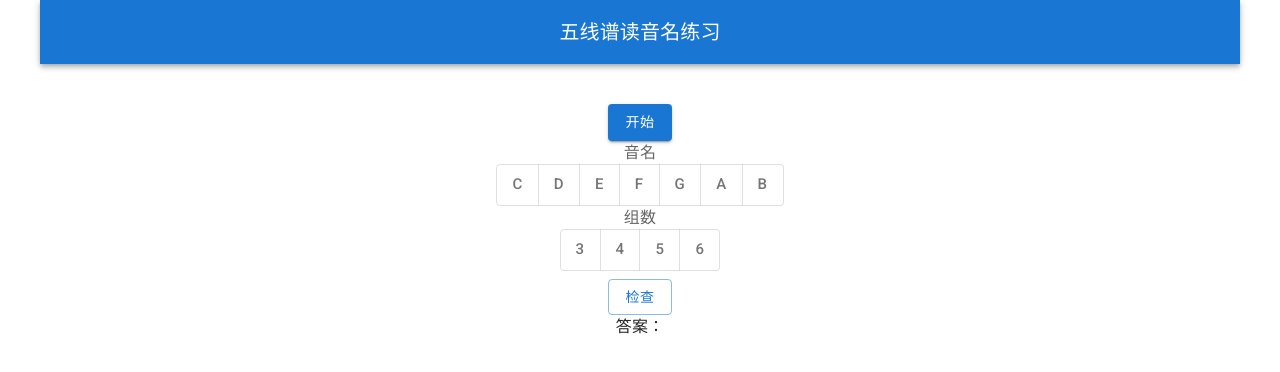
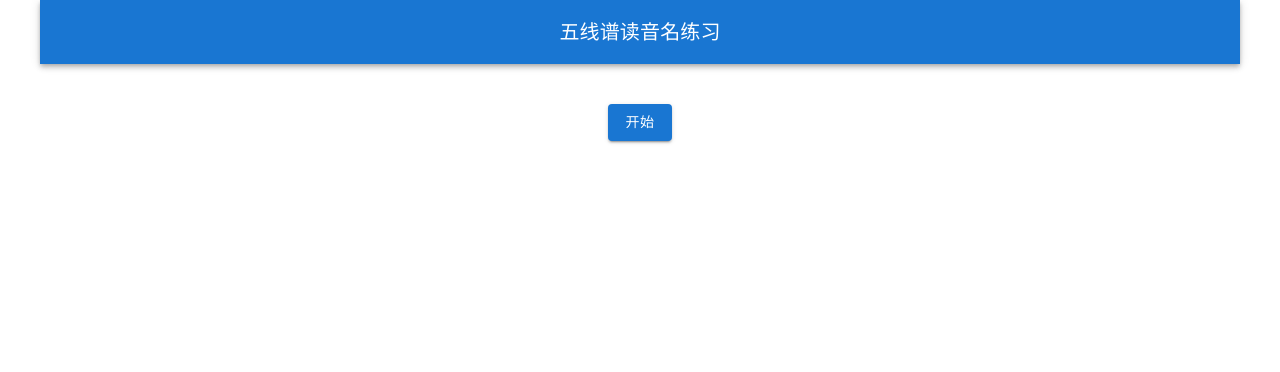
Before and after one commit to wangtjwork/3_mins_musical_societies, a React (Vite) app: page / in a window 1280 px wide. Shown: the top 372 px of the page. Built offline with nearby package versions, Linux system fonts and the light colour scheme.

Commit message:
Move next button & correct answer to SingleNotePickerForm

```diff
--- a/src/App.tsx
+++ b/src/App.tsx
@@ -33,10 +33,9 @@ function App() {
           </Toolbar>
         </AppBar>
         <Stack flexGrow={1} alignItems={'center'} marginTop={5}>
-          <Button sx={{ width: 'fit-content' }} variant='contained' onClick={onStartClick}>{note == '' ? '开始' : '下一题'}</Button>
+          {note == '' ? <Button sx={{ width: 'fit-content' }} variant='contained' onClick={onStartClick}>开始</Button> : null}
           {xmlDoc != null ? <SingleNoteSheet xmlDoc={xmlDoc} /> : null}
-          <SingleNotePickerForm correctNote={note} />
-          <div>答案：{note}</div>
+          {note != '' ? <SingleNotePickerForm correctNote={note} onNext={onStartClick} /> : null}
         </Stack>
       </Box>
     </>
--- a/src/components/SingleNotePickerForm.tsx
+++ b/src/components/SingleNotePickerForm.tsx
@@ -4,13 +4,15 @@ import { useEffect, useState } from "react";
 const PICTHS = ['C', 'D', 'E', 'F', 'G', 'A', 'B'];
 const OCTAVES = ['3', '4', '5', '6'];
 
-type Props = { correctNote: string }
+type Props = { correctNote: string, onNext: () => void }
 
-function SingleNotePickerForm({ correctNote }: Props) {
+function SingleNotePickerForm({ correctNote, onNext }: Props) {
     const [selectedPitch, setSelectedPitch] = useState<string>('C');
     const [selectedOctave, setSelectedOctave] = useState<string>('0');
 
     const [isCorrect, setIsCorrect] = useState<boolean | null>(null);
+
+    const [showCorrectNote, setShowCorrectNote] = useState<boolean>(false);
 
     const checkNote = () => {
         if (selectedPitch + selectedOctave == correctNote) {
@@ -24,6 +26,7 @@ function SingleNotePickerForm({ correctNote }: Props) {
         setSelectedPitch('');
         setSelectedOctave('');
         setIsCorrect(null);
+        setShowCorrectNote(false);
     }, [correctNote]);
 
     return (
@@ -56,6 +59,7 @@ function SingleNotePickerForm({ correctNote }: Props) {
 
             <Box marginTop={1}>
                 {isCorrect == null || isCorrect == false ? <Button variant={'outlined'} onClick={checkNote} sx={{ width: 'fit-content' }}>检查</Button> : null}
+                {isCorrect == true || showCorrectNote == true ? <Button sx={{ width: 'fit-content' }} variant='contained' onClick={onNext}>下一题</Button> : null}
                 {isCorrect != null
                     ? (
                         isCorrect
@@ -63,6 +67,13 @@ function SingleNotePickerForm({ correctNote }: Props) {
                             : <Typography variant="body2" marginTop={1} gutterBottom color='error.main'>错误</Typography>)
                     : null
                 }
+                {isCorrect == false ? (
+                    <>
+                        {showCorrectNote
+                            ? <Typography variant="body2" marginTop={1} gutterBottom color='success.main'>{correctNote}</Typography>
+                            : <Button sx={{ width: 'fit-content' }} variant='text' onClick={() => setShowCorrectNote(true)}>显示答案</Button>}
+                    </>
+                ) : null}
             </Box>
 
         </>
```
